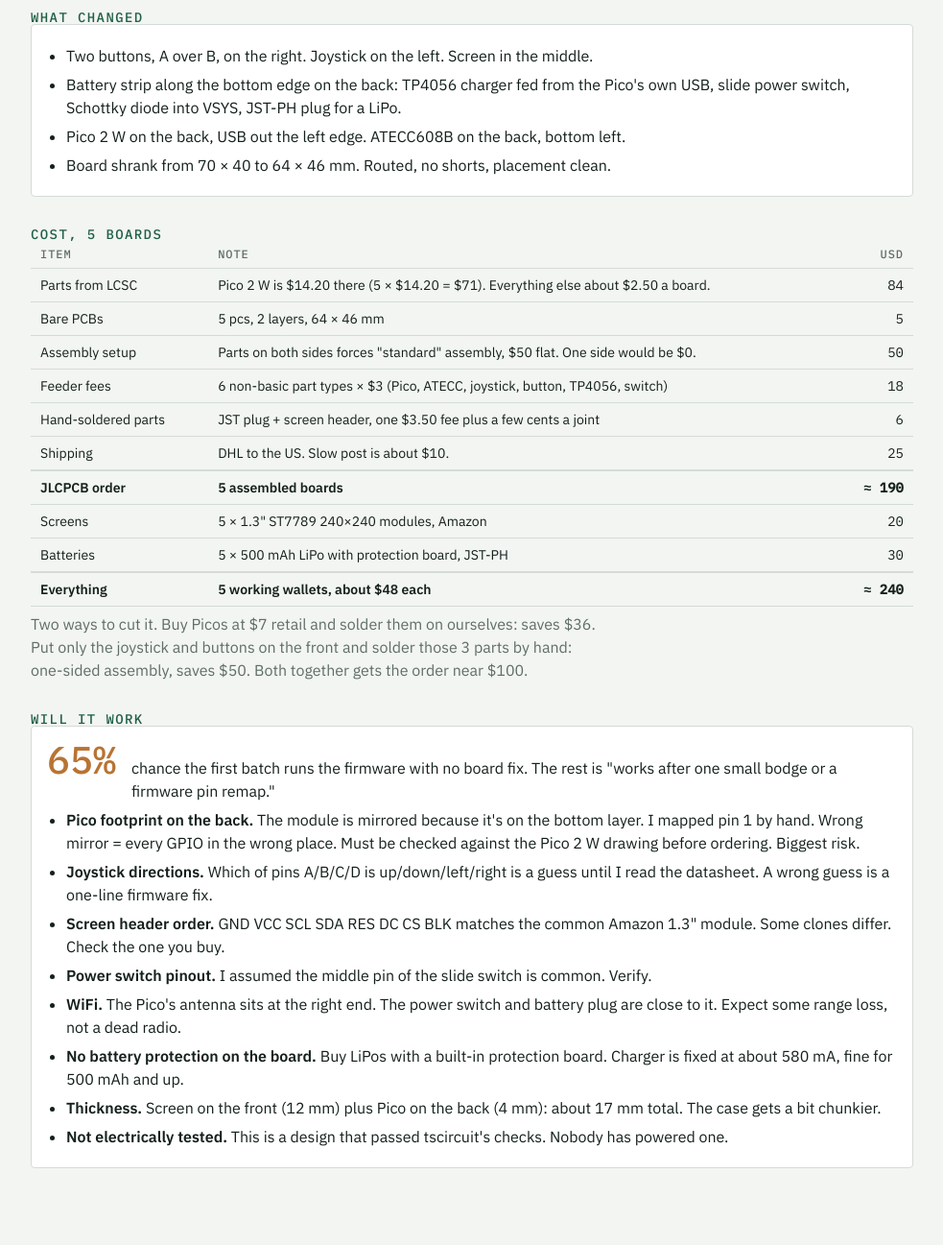
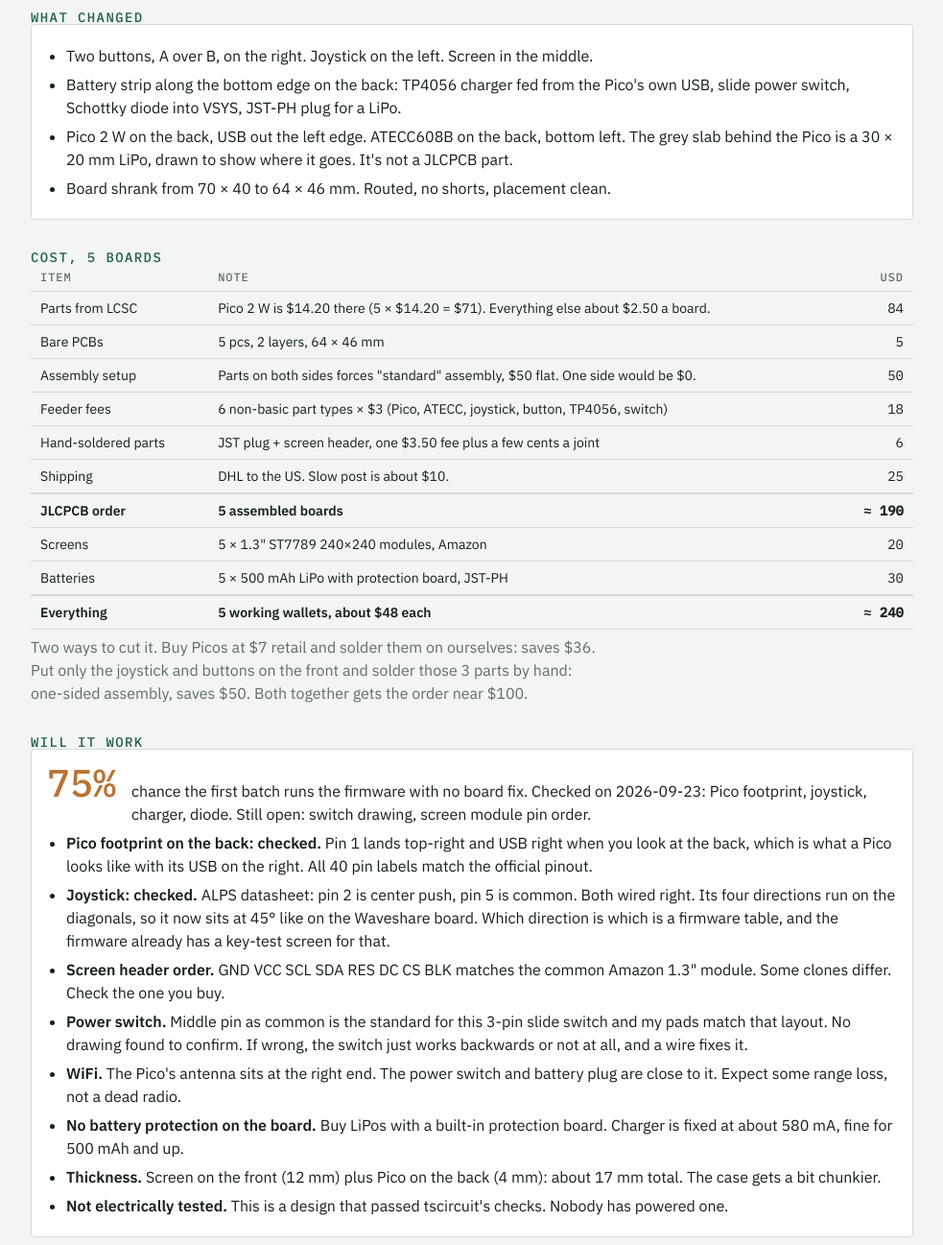
Before and after one commit to clawdbotatg/clawd-research, a plain HTML site: page tscircuit/picowallet-3d/picowallet-3d.html in a window 1280 px wide. Shown: the part 774-2071 px from the top of the page at 96% size, without its empty margins (148-1131 px from the left). Drawn offline with nearby package versions, Linux system fonts and the light colour scheme; no server answers.

Commit message:
tscircuit: picowallet 3D page — verified risks, battery + header in model

```diff
--- a/tscircuit/picowallet-3d/picowallet-3d.html
+++ b/tscircuit/picowallet-3d/picowallet-3d.html
@@ -48,7 +48,7 @@ ul{margin:0;padding-left:20px} li{margin:6px 0}
 <section><h2>What changed</h2><div class="note"><ul>
 <li>Two buttons, A over B, on the right. Joystick on the left. Screen in the middle.</li>
 <li>Battery strip along the bottom edge on the back: TP4056 charger fed from the Pico's own USB, slide power switch, Schottky diode into VSYS, JST-PH plug for a LiPo.</li>
-<li>Pico 2 W on the back, USB out the left edge. ATECC608B on the back, bottom left.</li>
+<li>Pico 2 W on the back, USB out the left edge. ATECC608B on the back, bottom left. The grey slab behind the Pico is a 30 × 20 mm LiPo, drawn to show where it goes. It's not a JLCPCB part.</li>
 <li>Board shrank from 70 × 40 to 64 × 46 mm. Routed, no shorts, placement clean.</li>
 </ul></div></section>
 
@@ -68,12 +68,12 @@ ul{margin:0;padding-left:20px} li{margin:6px 0}
 <p class="sub">Two ways to cut it. Buy Picos at $7 retail and solder them on ourselves: saves $36. Put only the joystick and buttons on the front and solder those 3 parts by hand: one-sided assembly, saves $50. Both together gets the order near $100.</p></section>
 
 <section><h2>Will it work</h2><div class="note">
-<div class="conf"><b>65%</b><span>chance the first batch runs the firmware with no board fix. The rest is "works after one small bodge or a firmware pin remap."</span></div>
+<div class="conf"><b>75%</b><span>chance the first batch runs the firmware with no board fix. Checked on 2026-09-23: Pico footprint, joystick, charger, diode. Still open: switch drawing, screen module pin order.</span></div>
 <ul>
-<li><b>Pico footprint on the back.</b> The module is mirrored because it's on the bottom layer. I mapped pin 1 by hand. Wrong mirror = every GPIO in the wrong place. Must be checked against the Pico 2 W drawing before ordering. Biggest risk.</li>
-<li><b>Joystick directions.</b> Which of pins A/B/C/D is up/down/left/right is a guess until I read the datasheet. A wrong guess is a one-line firmware fix.</li>
+<li><b>Pico footprint on the back: checked.</b> Pin 1 lands top-right and USB right when you look at the back, which is what a Pico looks like with its USB on the right. All 40 pin labels match the official pinout.</li>
+<li><b>Joystick: checked.</b> ALPS datasheet: pin 2 is center push, pin 5 is common. Both wired right. Its four directions run on the diagonals, so it now sits at 45° like on the Waveshare board. Which direction is which is a firmware table, and the firmware already has a key-test screen for that.</li>
 <li><b>Screen header order.</b> GND VCC SCL SDA RES DC CS BLK matches the common Amazon 1.3" module. Some clones differ. Check the one you buy.</li>
-<li><b>Power switch pinout.</b> I assumed the middle pin of the slide switch is common. Verify.</li>
+<li><b>Power switch.</b> Middle pin as common is the standard for this 3-pin slide switch and my pads match that layout. No drawing found to confirm. If wrong, the switch just works backwards or not at all, and a wire fixes it.</li>
 <li><b>WiFi.</b> The Pico's antenna sits at the right end. The power switch and battery plug are close to it. Expect some range loss, not a dead radio.</li>
 <li><b>No battery protection on the board.</b> Buy LiPos with a built-in protection board. Charger is fixed at about 580 mA, fine for 500 mAh and up.</li>
 <li><b>Thickness.</b> Screen on the front (12 mm) plus Pico on the back (4 mm): about 17 mm total. The case gets a bit chunkier.</li>
@@ -150,7 +150,7 @@ ul{margin:0;padding-left:20px} li{margin:6px 0}
     ptr.set(((e.clientX-r.left)/r.width)*2-1,-((e.clientY-r.top)/r.height)*2+1);
     ray.setFromCamera(ptr,camera);
     var hit=ray.intersectObjects(parts.map(function(p){return p.obj;}),true)[0];
-    var labels={U1:'U1 Raspberry Pi Pico 2 W',U2:'U2 ATECC608B secure element',U3:'U3 TP4056 LiPo charger',DISP1:'1.3" ST7789 screen module',SW5:'joystick',SW1:'button A',SW2:'button B',SW6:'power switch',J2:'battery plug (JST-PH)',D1:'Schottky diode',R1:'4.7k pull-up',R2:'4.7k pull-up',R3:'2k charge-current set',C1:'100 nF',C2:'10 µF',C3:'10 µF'};
+    var labels={U1:'U1 Raspberry Pi Pico 2 W',U2:'U2 ATECC608B secure element',U3:'U3 TP4056 LiPo charger',DISP1:'1.3" ST7789 screen module',SW5:'joystick',SW1:'button A',SW2:'button B',SW6:'power switch',J2:'battery plug (JST-PH)',BT1:'LiPo 502030, drawn only',D1:'Schottky diode',R1:'4.7k pull-up',R2:'4.7k pull-up',R3:'2k charge-current set',C1:'100 nF',C2:'10 µF',C3:'10 µF'};
     var n=''; if(hit){var o=hit.object; while(o&&o.parent&&o.parent!==scene&&!labels[o.name]) o=o.parent; n=labels[o.name]||o.name;}
     nameEl.textContent=n;
   });
```
